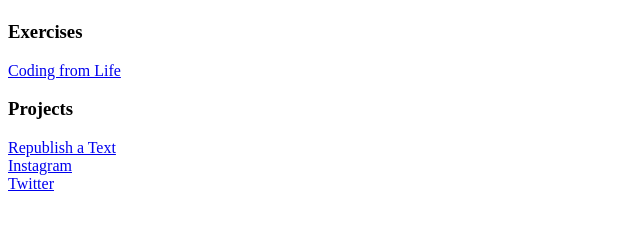
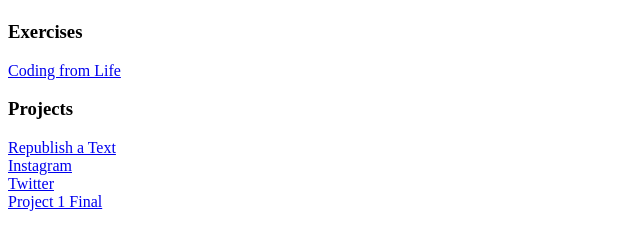
Before and after one commit to mikesawyer/interactive2, a plain HTML site: page index.html in a window 1280 px wide. Shown: the part 59-308 px from the top of the page, without its empty margins (0-640 px from the left). Drawn offline with Linux system fonts and the light colour scheme.

Commit message:
final project

```diff
--- a/index.html
+++ b/index.html
@@ -21,6 +21,8 @@
       <a href="https://www.instagram.com/handybook_miscellaneous_i/?hl=en"> Instagram </a>
       <br>
       <a href="https://twitter.com/Useful_Tips_"> Twitter </a>
+      <br>
+      <a href="https://www.instagram.com/useful_tips_inspiration/?hl=en"> Project 1 Final </a>
     </div>
   </div>
 </body>
```
